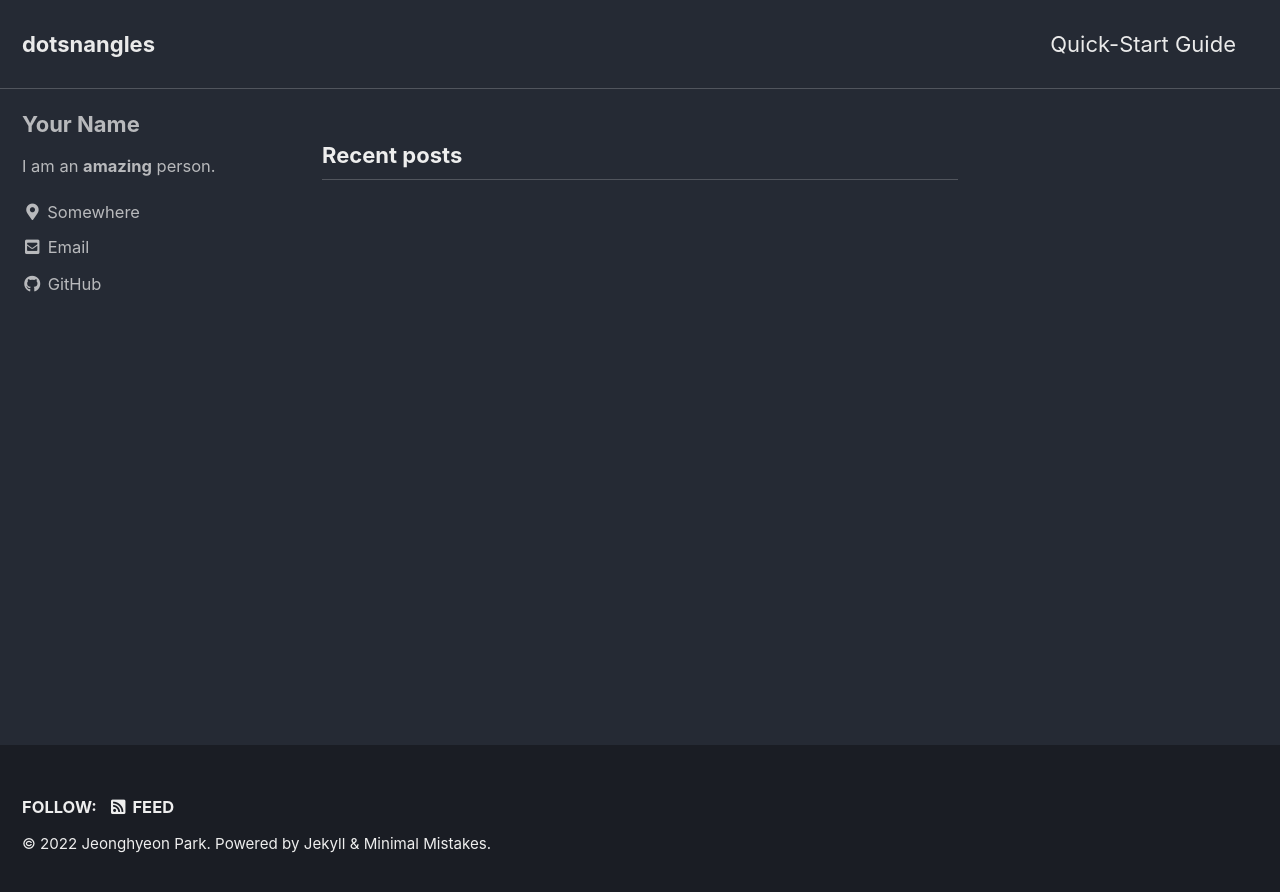
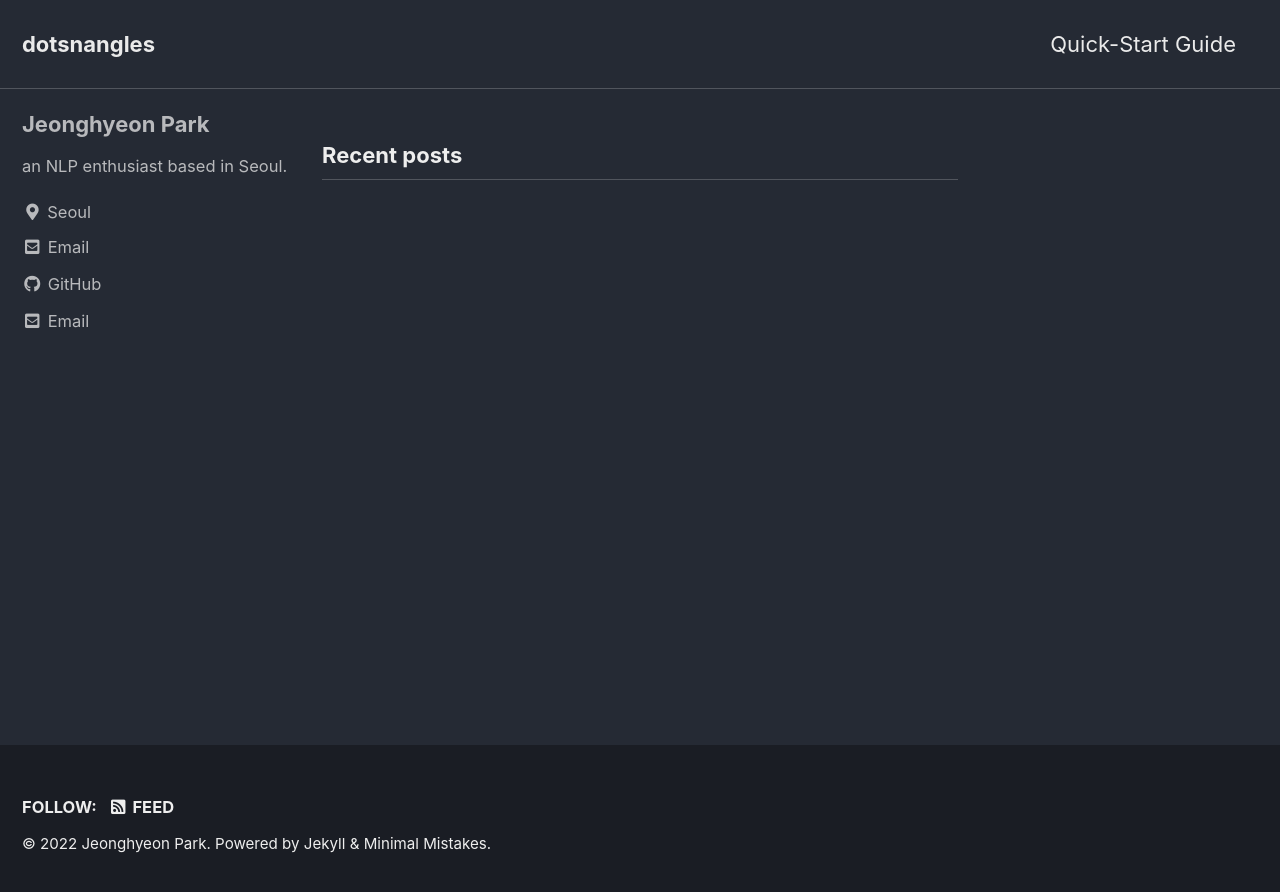
Before and after one commit to dotsnangles/dotsnangles.github.io, a Jekyll site: the page built from index.html, in a window 1280 px wide. Shown: the top 892 px of the page. Built offline with Jekyll 4.4.1, drawn with Linux system fonts in a browser that asks for light colours; cached includes are drawn as plain includes; the list of posts is cut into pages by our own code.

Commit message:
minor change

```diff
--- a/_config.yml
+++ b/_config.yml
@@ -104,11 +104,11 @@ analytics:
 
 # Site Author
 author:
-  name             : "Your Name"
+  name             : "Jeonghyeon Park"
   avatar           : # path of avatar image, e.g. "/assets/images/bio-photo.jpg"
-  bio              : "I am an **amazing** person."
-  location         : "Somewhere"
-  email            :
+  bio              : "an NLP enthusiast based in Seoul."
+  location         : "Seoul"
+  email            : "dotsnangles@gmail.com"
   links:
     - label: "Email"
       icon: "fas fa-fw fa-envelope-square"
```
